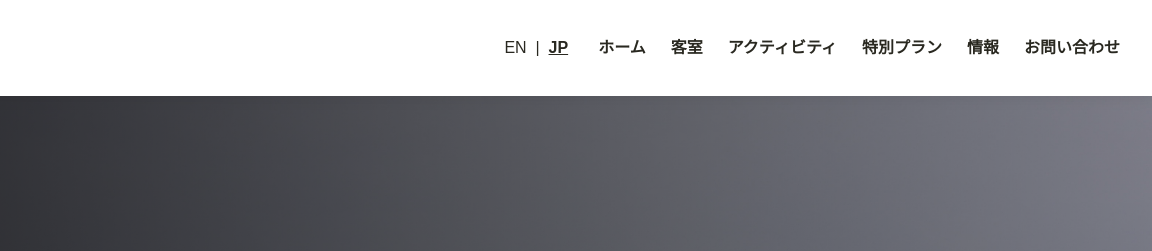
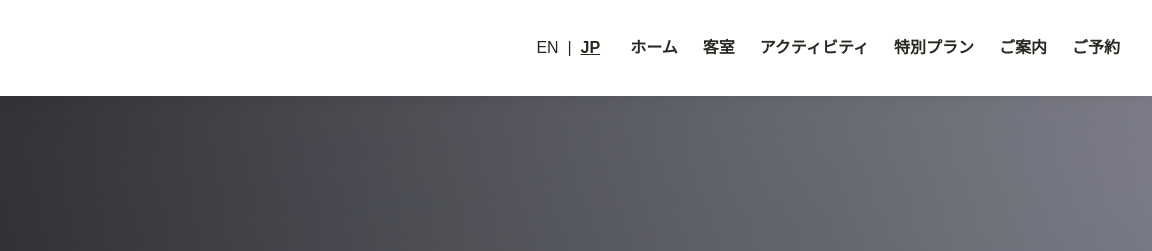
Before and after one commit to JMOJPG/DicoSurfPoint, a plain HTML site: page activities-jp.html in a window 1280 px wide. Shown: the top 251 px of the page, 128-1280 px from the left. Drawn offline with Linux system fonts and the light colour scheme.

Commit message:
Update activities-jp.html

```diff
--- a/activities-jp.html
+++ b/activities-jp.html
@@ -59,7 +59,7 @@ body {background:#f7f4ef;color:#292820;font-family:Arial,"Hiragino Kaku Gothic P
 <div class="lang"><a href="activities.html" lang="en">EN</a> &nbsp;|&nbsp; <a class="current" href="activities-jp.html" lang="ja">JP</a></div>
 <button class="menu-btn" type="button" aria-label="メニューを開く" aria-expanded="false" aria-controls="jp-navigation"><span></span><span></span><span></span></button>
 <nav id="jp-navigation" class="nav" aria-label="メインメニュー">
-<a href="index-jp.html">ホーム</a><a href="rooms-jp.html">客室</a><a href="activities-jp.html" aria-current="page">アクティビティ</a><a href="offers-jp.html">特別プラン</a><a href="info-jp.html">情報</a><a href="contact-jp.html">お問い合わせ</a>
+<a href="index-jp.html">ホーム</a><a href="rooms-jp.html">客室</a><a href="activities-jp.html" aria-current="page">アクティビティ</a><a href="offers-jp.html">特別プラン</a><a href="info-jp.html">ご案内</a><a href="contact-jp.html">ご予約</a>
 </nav>
 </header>
 <main>
```
